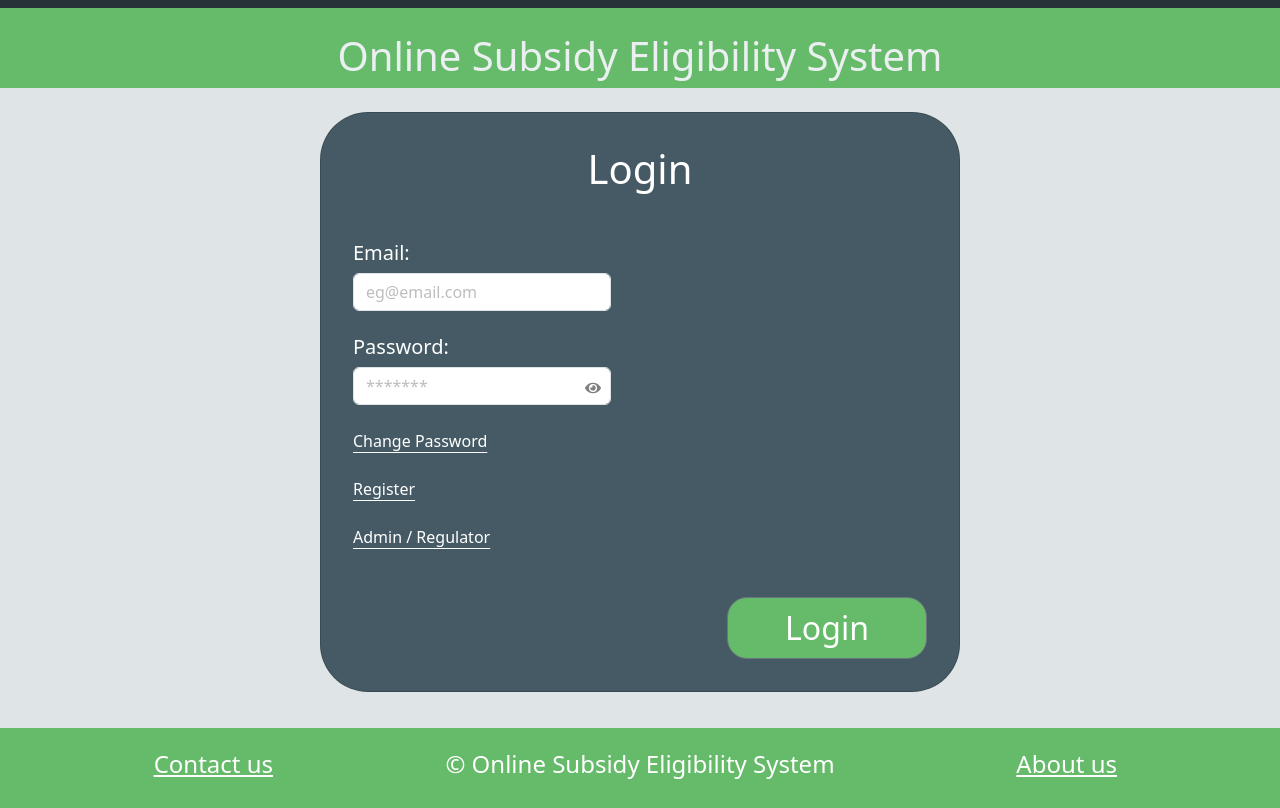
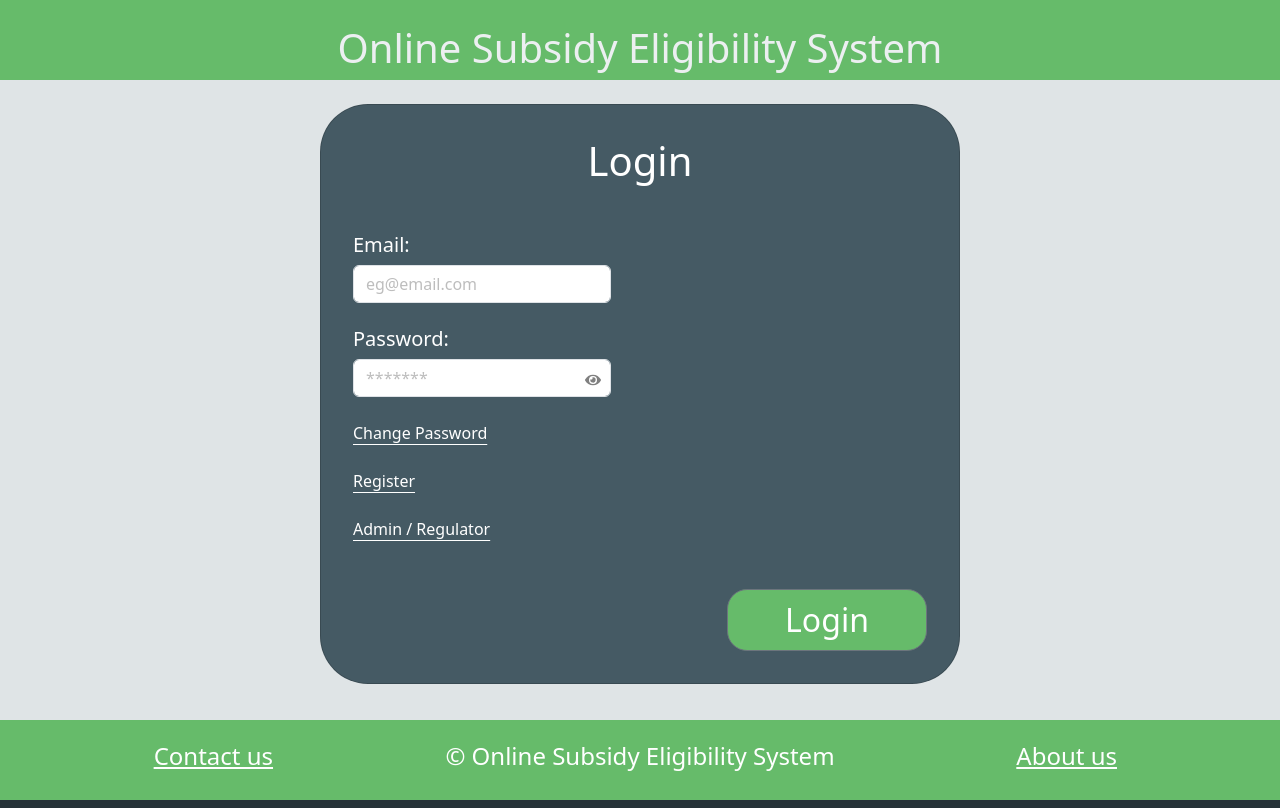
Before and after one commit to mohd301/b-tech-course-project, a React (Create React App) app in the folder client/: page / in a window 1280 px wide. Built offline with nearby package versions, Linux system fonts and the light colour scheme.

Commit message:
Removed unnecessary margin

```diff
--- a/client/src/comps/Header.js
+++ b/client/src/comps/Header.js
@@ -3,7 +3,7 @@ import { colors } from "../styles/colors.js";
 
 export default function Header() {
     return (
-        <Container fluid style={{ background: colors.primaryColor, height: '10vh' }} className="p-4 text-center mt-2">
+        <Container fluid style={{ background: colors.primaryColor, height: '10vh' }} className="p-4 text-center">
             <h1>Online Subsidy Eligibility System</h1>
         </Container>
     )
```
